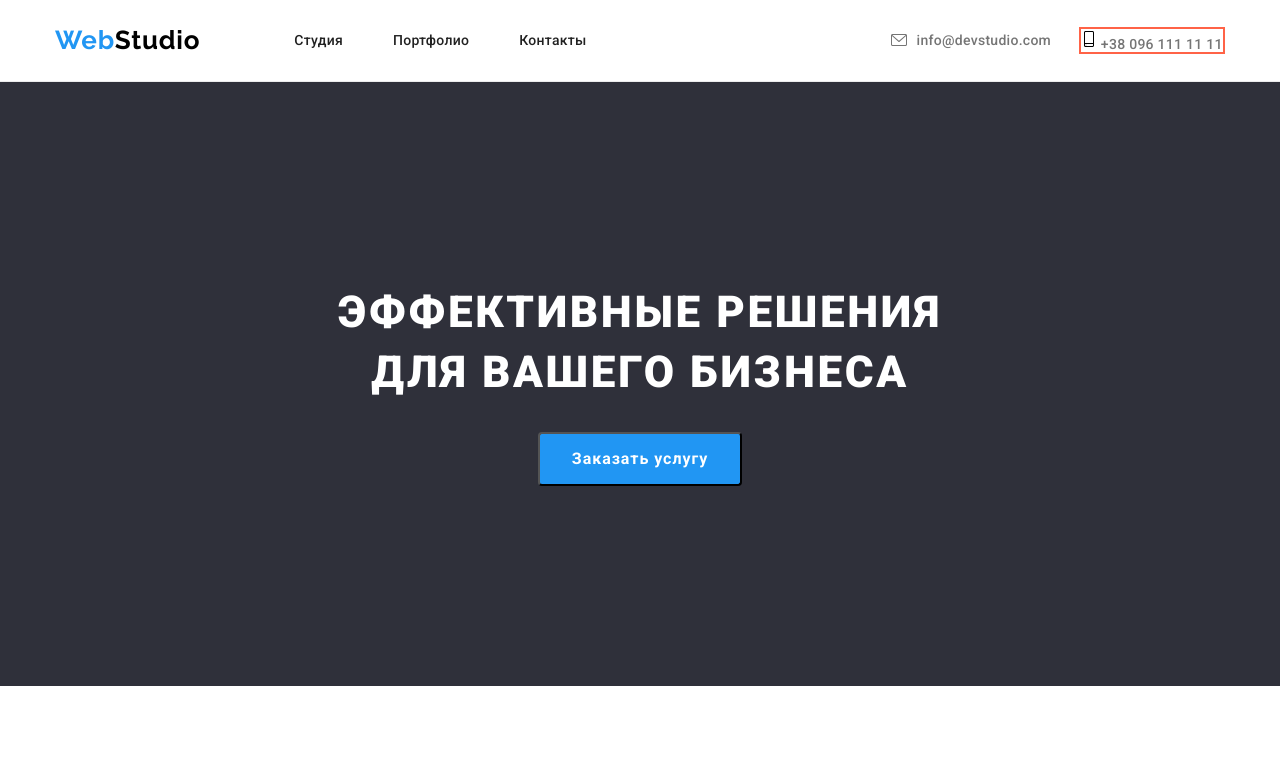
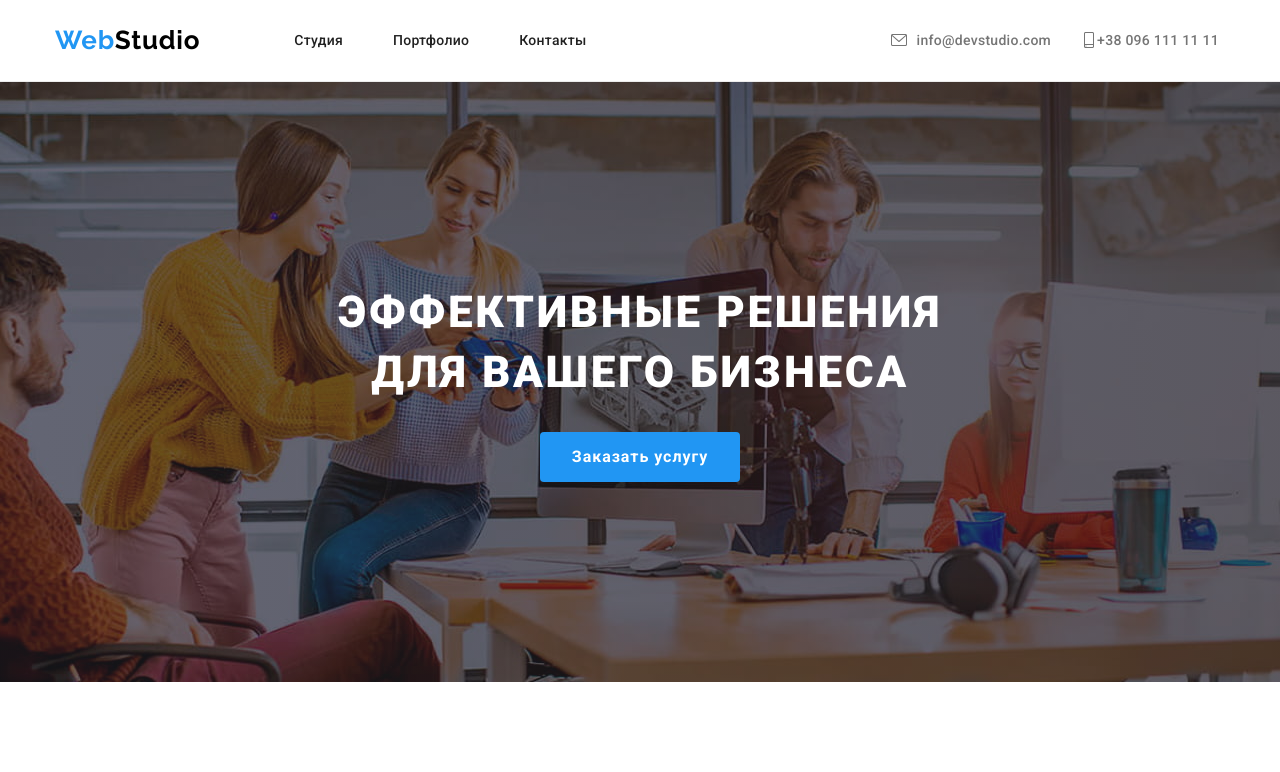
Before and after one commit to Yuriy730/goit-markup-hw-04, a plain HTML site: page index.html in a window 1280 px wide. Shown: the top 772 px of the page. Drawn offline with nearby package versions, Linux system fonts and the light colour scheme.

Commit message:
hero background ended

```diff
--- a/css/styles.css
+++ b/css/styles.css
@@ -110,6 +110,7 @@ img {
 .address-list {
   display: inline-flex;
   align-items: center;
+  fill: var(--primery-text-color);
 }
 .address-mail {
   margin-left: 304px;
@@ -124,20 +125,18 @@ img {
   letter-spacing: 0.02em;
   color: var(--primery-text-color);
 }
-.address-mail:hover,
-.address-mail:focus {
+.address-cont .address-mail:hover,
+.address-cont .address-mail:focus {
   color: var(--accent-color);
+  fill: var(--accent-color);
 }
 .address-mail > .icon-envelope {
   margin-right: 10px;
-  fill: var(--primery-text-color);
-}
-.address-mail > .icon-envelope:hover,
-.address-mail > .icon-envelope:focus {
-  fill: var(--accent-color);
 }
 
 .address-cont .address-tel {
+  display: flex;
+  align-items: center;
   font-style: normal;
   font-size: 14px;
   line-height: 1.143;
@@ -148,16 +147,27 @@ img {
 .address-cont .address-tel:hover,
 .address-cont .address-tel:focus {
   color: var(--accent-color);
-}
-.address-tel {
-  outline: 2px solid tomato;
+  fill: var(--accent-color);
 }
 
 /*=============== Hero =================*/
 
 .hero {
   background-color: #2f303a;
+  background-image: linear-gradient(
+      to right,
+      rgba(47, 48, 58, 0.4),
+      rgba(49, 41, 41, 0.5)
+    ),
+    url(../images/images-hw-04/background-studio.jpg);
+  background-repeat: no-repeat;
+  background-size: cover;
+  background-position: center;
   text-align: center;
+  max-width: 1600px;
+  height: 600px;
+  margin-left: auto;
+  margin-right: auto;
   padding: 200px 0;
 }
 .hero-title {
@@ -168,7 +178,6 @@ img {
   letter-spacing: 0.06em;
   text-transform: uppercase;
   color: var(--primery-white-color);
-  background-color: #2f303a;
 }
 
 /* =============button =================*/
@@ -182,8 +191,9 @@ img {
   letter-spacing: 0.06em;
   color: var(--primery-white-color);
   background-color: var(--accent-color);
-  border-color: none;
+  border: none;
   outline: none;
+  cursor: pointer;
 }
 
 /*============== features =============*/
@@ -254,6 +264,7 @@ img {
   color: var(--title-text-color);
   background: #f5f4fa;
   border: none;
+  cursor: pointer;
   border-radius: 4px;
   transform: rotate(-0.72deg);
 }
```
Also changed, not shown: images/images-hw-04/Img Overlay.svg (deleted), images/images-hw-04/background-studio.jpg (added).
